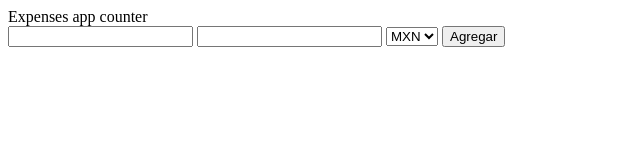
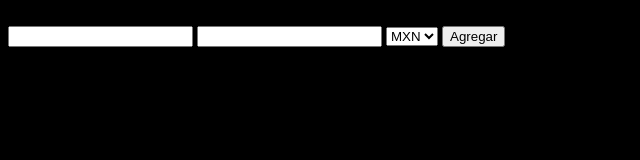
Before and after one commit to oscardelalanza/urban-sniffle, a website: page public/index.html in a window 1280 px wide. Shown: the whole page, without its empty margins (0-640 px from the left). Drawn offline with Linux system fonts and the light colour scheme.

Commit message:
styles linked

```diff
--- a/package.json
+++ b/package.json
@@ -4,5 +4,8 @@
   },
   "scripts": {
     "tsc": "tsc"
+  },
+  "devDependencies": {
+    "node-sass": "^6.0.1"
   }
 }
--- a/public/index.html
+++ b/public/index.html
@@ -2,6 +2,7 @@
 <html lang="en">
 <head>
   <meta charset="UTF-8">
+  <link rel="stylesheet" href="assets/css/styles.css">
   <title>Typescript App</title>
 </head>
 <body>
--- /dev/null
+++ b/src/assets/scss/styles.scss
@@ -0,0 +1,3 @@
+html {
+  background: black;
+}
```
Also changed, not shown: public/assets/css/styles.css (added), 2 other files.
